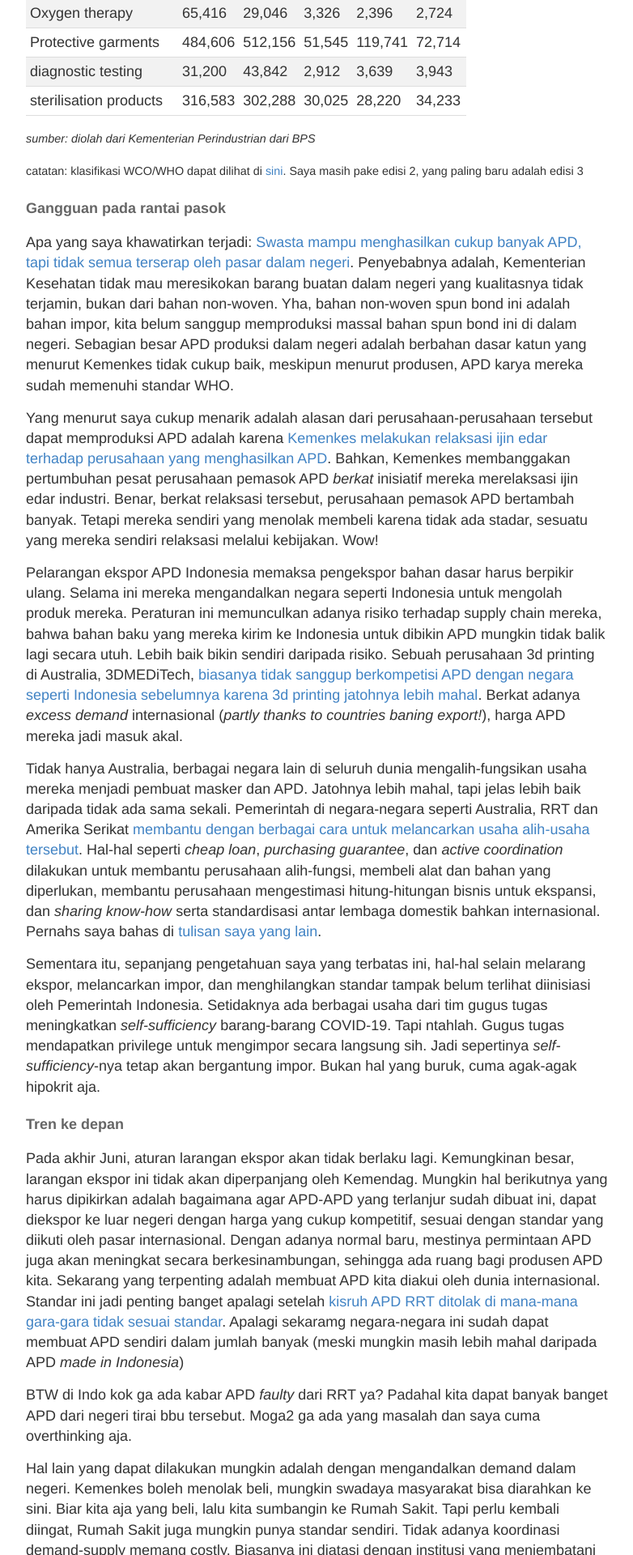
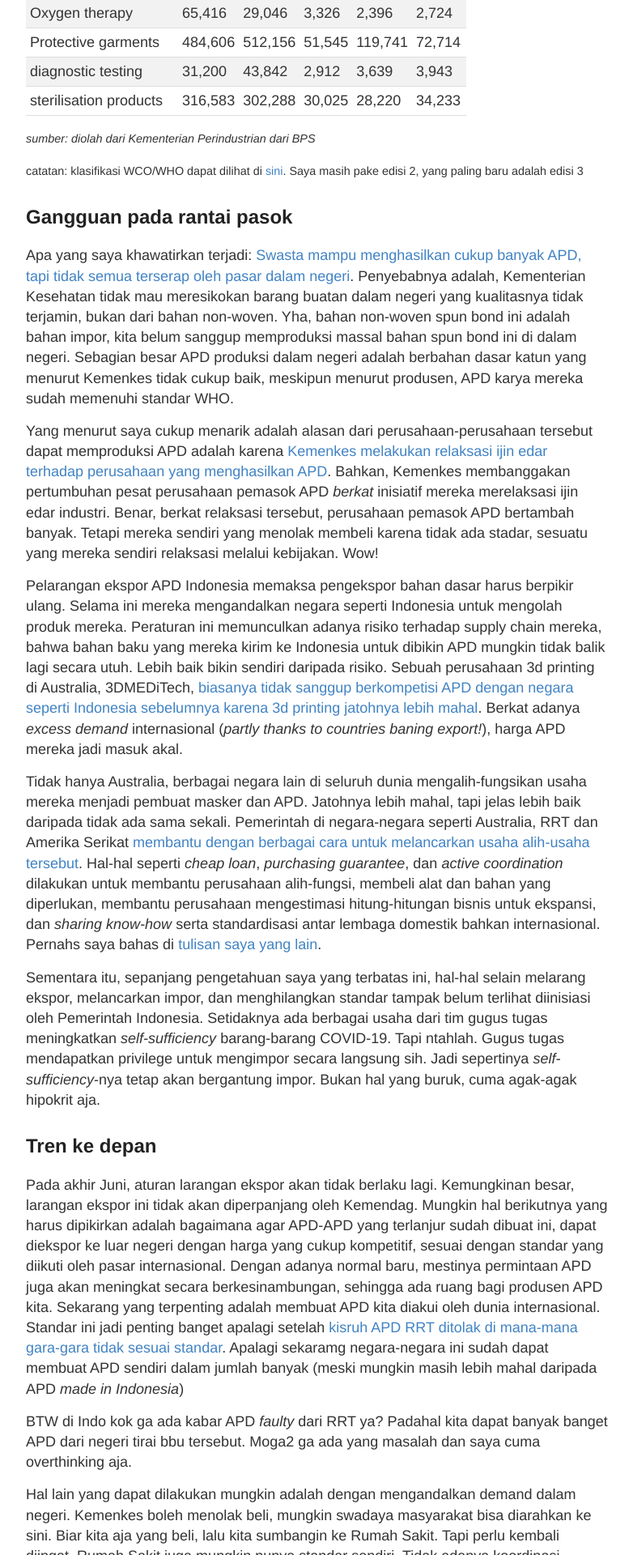
Before and after one commit to imedkrisna/imedkrisna.github.io, a Jekyll site: the page built from blog/_posts/2020-06-10-apd.md, in a window 1280 px wide. Shown: the part 1084-3004 px from the top of the page at 81% size, without its empty margins (248-1030 px from the left). Built offline with Jekyll 4.4.1, drawn with Linux system fonts in a browser that asks for light colours; comment, search, counter and statistics services are not loaded.

Commit message:
Update 2020-06-10-apd.md

```diff
--- a/blog/_posts/2020-06-10-apd.md
+++ b/blog/_posts/2020-06-10-apd.md
@@ -47,7 +47,7 @@ Rasanya sudah bukan rahasia lagi kalau saya agak kritis terhadap larangan ekspor
 
 <span style="font-size:0.8em">catatan: klasifikasi WCO/WHO dapat dilihat di [sini](http://www.wcoomd.org/en/media/newsroom/2020/june/new-edition-of-the-wco-who-hs-classification-list-for-covid-19-medical-supplies-now-available). Saya masih pake edisi 2, yang paling baru adalah edisi 3</span>
 
-#### Gangguan pada rantai pasok
+## Gangguan pada rantai pasok
 Apa yang saya khawatirkan terjadi: [Swasta mampu menghasilkan cukup banyak APD, tapi tidak semua terserap oleh pasar dalam negeri](https://tirto.id/apd-lokal-melimpah-dan-kemenkes-enggan-menyerapnya-fETf). Penyebabnya adalah, Kementerian Kesehatan tidak mau meresikokan barang buatan dalam negeri yang kualitasnya tidak terjamin, bukan dari bahan non-woven. Yha, bahan non-woven spun bond ini adalah bahan impor, kita belum sanggup memproduksi massal bahan spun bond ini di dalam negeri. Sebagian besar APD produksi dalam negeri adalah berbahan dasar katun yang menurut Kemenkes tidak cukup baik, meskipun menurut produsen, APD karya mereka sudah memenuhi standar WHO.
 
 Yang menurut saya cukup menarik adalah alasan dari perusahaan-perusahaan tersebut dapat memproduksi APD adalah karena [Kemenkes melakukan relaksasi ijin edar terhadap perusahaan yang menghasilkan APD](https://republika.co.id/berita/q8xdu7396/kemenkes-permudah-penerbitan-izin-edar-industri-produksi-apd). Bahkan, Kemenkes membanggakan pertumbuhan pesat perusahaan pemasok APD *berkat* inisiatif mereka merelaksasi ijin edar industri. Benar, berkat relaksasi tersebut, perusahaan pemasok APD bertambah banyak. Tetapi mereka sendiri yang menolak membeli karena tidak ada stadar, sesuatu yang mereka sendiri relaksasi melalui kebijakan. Wow!
@@ -58,7 +58,7 @@ Tidak hanya Australia, berbagai negara lain di seluruh dunia mengalih-fungsikan
 
 Sementara itu, sepanjang pengetahuan saya yang terbatas ini, hal-hal selain melarang ekspor, melancarkan impor, dan menghilangkan standar tampak belum terlihat diinisiasi oleh Pemerintah Indonesia. Setidaknya ada berbagai usaha dari tim gugus tugas meningkatkan *self-sufficiency* barang-barang COVID-19. Tapi ntahlah. Gugus tugas mendapatkan privilege untuk mengimpor secara langsung sih. Jadi sepertinya *self-sufficiency*-nya tetap akan bergantung impor. Bukan hal yang buruk, cuma agak-agak hipokrit aja.
 
-#### Tren ke depan
+## Tren ke depan
 Pada akhir Juni, aturan larangan ekspor akan tidak berlaku lagi. Kemungkinan besar, larangan ekspor ini tidak akan diperpanjang oleh Kemendag. Mungkin hal berikutnya yang harus dipikirkan adalah bagaimana agar APD-APD yang terlanjur sudah dibuat ini, dapat diekspor ke luar negeri dengan harga yang cukup kompetitif, sesuai dengan standar yang diikuti oleh pasar internasional. Dengan adanya normal baru, mestinya permintaan APD juga akan meningkat secara berkesinambungan, sehingga ada ruang bagi produsen APD kita. Sekarang yang terpenting adalah membuat APD kita diakui oleh dunia internasional. Standar ini jadi penting banget apalagi setelah [kisruh APD RRT ditolak di mana-mana gara-gara tidak sesuai standar](https://www.google.com/url?sa=t&source=web&rct=j&url=http://amp.abc.net.au/article/12105110&ved=2ahUKEwjurv6UoffpAhXv7HMBHcPpCe0QFjAAegQIBhAC&usg=AOvVaw3ZmZyZLff4mhzRTol_vSm2&ampcf=1). Apalagi sekaramg negara-negara ini sudah dapat membuat APD sendiri dalam jumlah banyak (meski mungkin masih lebih mahal daripada APD *made in Indonesia*)
 
 BTW di Indo kok ga ada kabar APD *faulty* dari RRT ya? Padahal kita dapat banyak banget APD dari negeri tirai bbu tersebut. Moga2 ga ada yang masalah dan saya cuma overthinking aja.
@@ -67,7 +67,7 @@ Hal lain yang dapat dilakukan mungkin adalah dengan mengandalkan demand dalam ne
 
 Tanpa solusi, maka perusahaan APD ini melakukan hal yang sia-sia. Cost yang sudah dikeluarkan bisa jadi tidak menghasilkan revenue. dampaknya? perusahaan tutup. tenaga kerja dipecat. ekonomi underutilise. Semoga ketika sudah kembali ke new normal, kita masih punya cukup perusahaan dan tenaga kerja.
 
-#### Pelajaran dari perspekif kebijakan publik
+## Pelajaran dari perspekif kebijakan publik
 Bagi teman-teman yang menggeluti kebijakan publik atau perdagangan internasional, ada sebuah pelajaran berharga yang dapat diambil di sini: membuat kebijakan tidak semudah memencet tombol *on*-*off*. Nyalakan hambatan ketika dirasa butuh proteksi, kurangi hambatan ketika merasa butuh impor. Sembarangan matiin ekspor ternyata tidak terlalu berguna: kita tetap ngandelin impor APD *bahkan* ketika domestik bisa bikin sendiri. Sembarangan matiin standar juga ternyata menghasilkan barang yang kualitasnya tidak dapat diterima oleh Kemenkes sendiri. Jurus *on-off* ini sudah lama dipraktikkan oleh Kementerian Perdagangan untuk mengendalikan harga barang-barang terutama sembako. Biasanya sih berhasil. Tapi COVID-19 bukanlah fenomena biasa. Jurus *on-off* memang lebih mudah, tapi kita butuh kebijakan yang agak kreatif kali ini. Sesuatu yang tidak sesederhana *on-off*.
 
 Pelajaran lainnya lagi: impor bukan sesuatu yang buruk. Seperti halnya saya membeli beras dari petani, Indonesia mengimpor alat-alat kesehatan juga bukan sesuatu yang jelek, *kok*. Dengan menggunakan analogi beli beras, alih-alih berpikir "bagaimana caranya bikin beras sendiri", saya lebih ke "bagaimana saya bisa berguna bagi petani sehingga mereka mau jual beras ke saya". Kompleksitas ekonomi adalah salah satu sumber kemakmuran. Kerja sama antar-profesi,antara petani dan non-petani, justru baik. Apalagi Indonesia sudah kenyang lah dengan segala percobaan swa-sembada yang hasilnya sangat boros dan tidak berkelanjutan.
```
